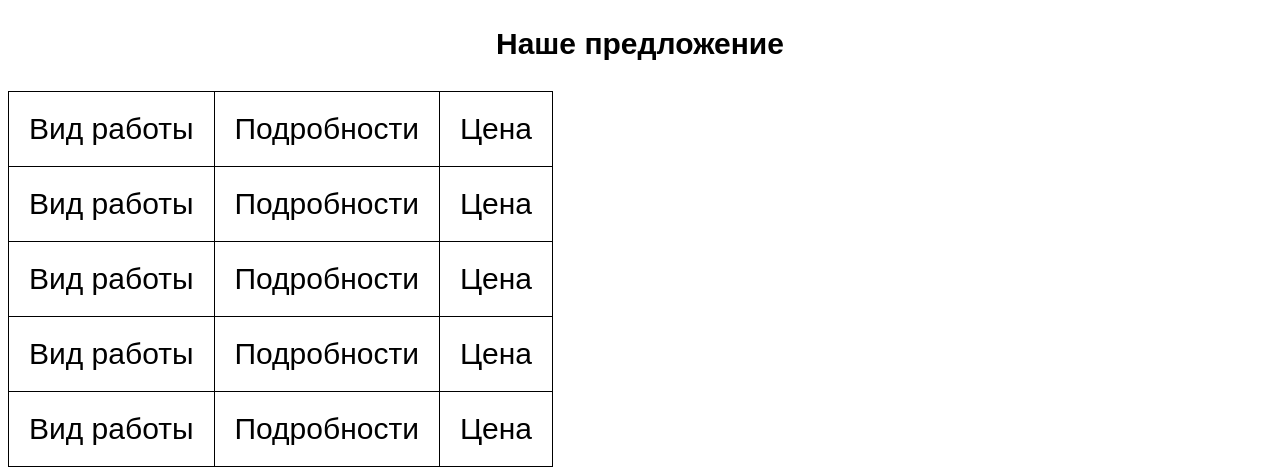
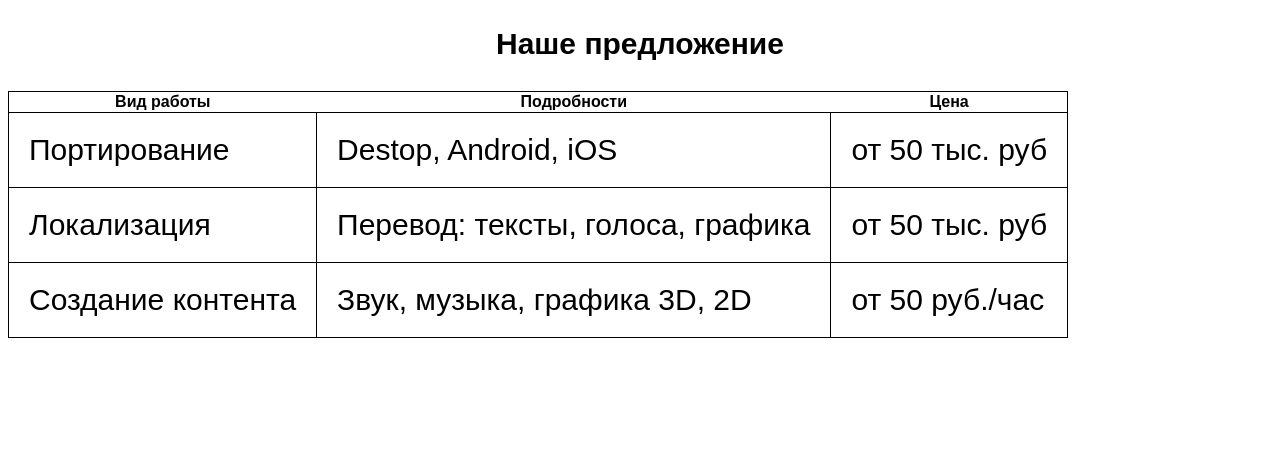
Before and after one commit to AlgoClassWork/artem-ss, a plain HTML site: page Games lab/index.html in a window 1280 px wide. Shown: the part 1766-2241 px from the top of the page. After the commit the page ends 2112 px from the top, so only its background shows below. Drawn offline with Linux system fonts and the light colour scheme.

Commit message:
Update index.html

```diff
--- a/Games lab/index.html
+++ b/Games lab/index.html
@@ -34,11 +34,10 @@
     <h3> Наше предложение </h3>
 
     <table>
-        <tr> <td> Вид работы </td> <td> Подробности </td> <td> Цена </td> </tr>
-        <tr> <td> Вид работы </td> <td> Подробности </td> <td> Цена </td> </tr>
-        <tr> <td> Вид работы </td> <td> Подробности </td> <td> Цена </td> </tr>
-        <tr> <td> Вид работы </td> <td> Подробности </td> <td> Цена </td> </tr>
-        <tr> <td> Вид работы </td> <td> Подробности </td> <td> Цена </td> </tr>
+        <tr> <th> Вид работы </th> <th> Подробности </th> <th> Цена </th> </tr>
+        <tr> <td> Портирование </td> <td> Destop, Android, iOS </td> <td> от 50 тыс. руб </td> </tr>
+        <tr> <td> Локализация </td> <td> Перевод: тексты, голоса, графика </td> <td> от 50 тыс. руб </td> </tr>
+        <tr> <td> Создание контента </td> <td> Звук, музыка, графика 3D, 2D </td> <td> от 50 руб./час </td> </tr>
     </table>
 
 
```
